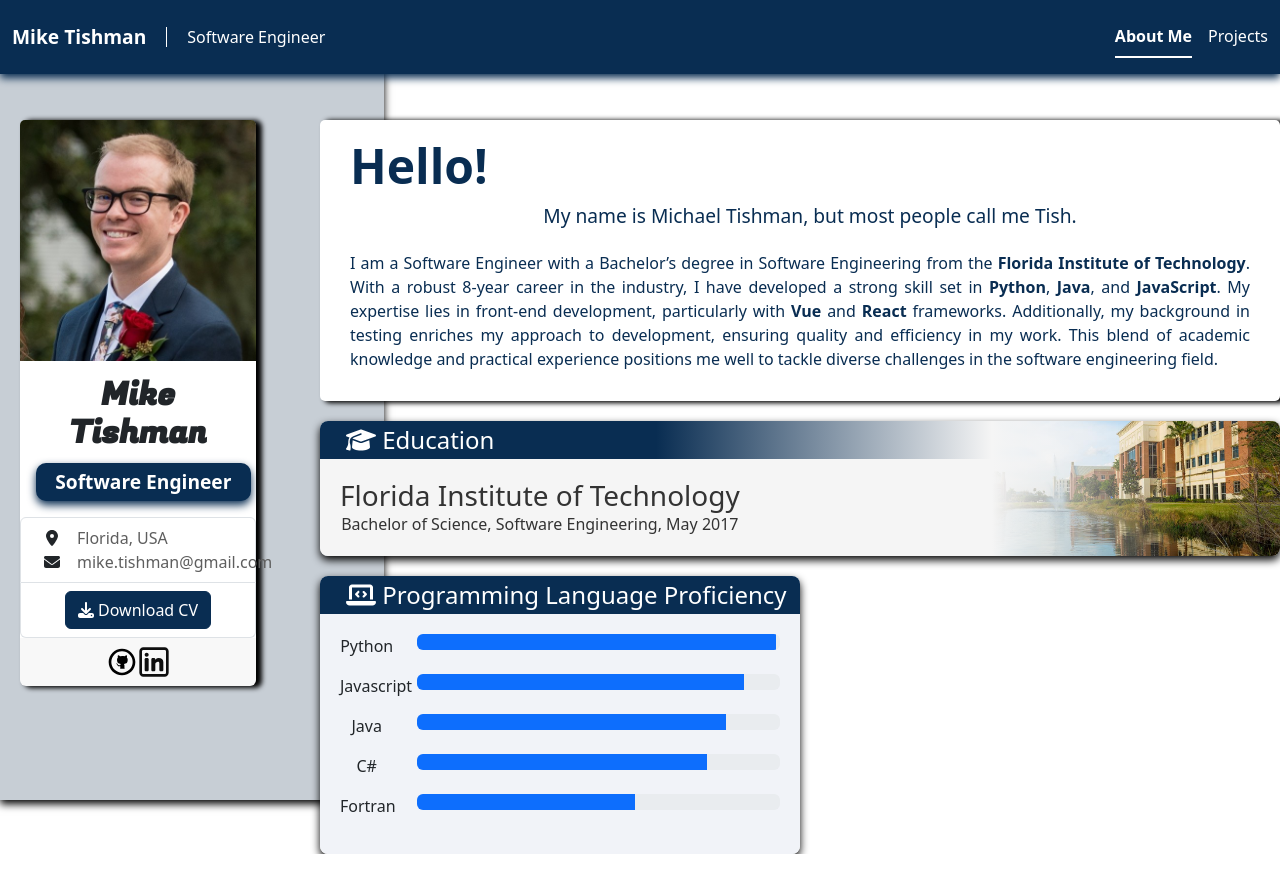
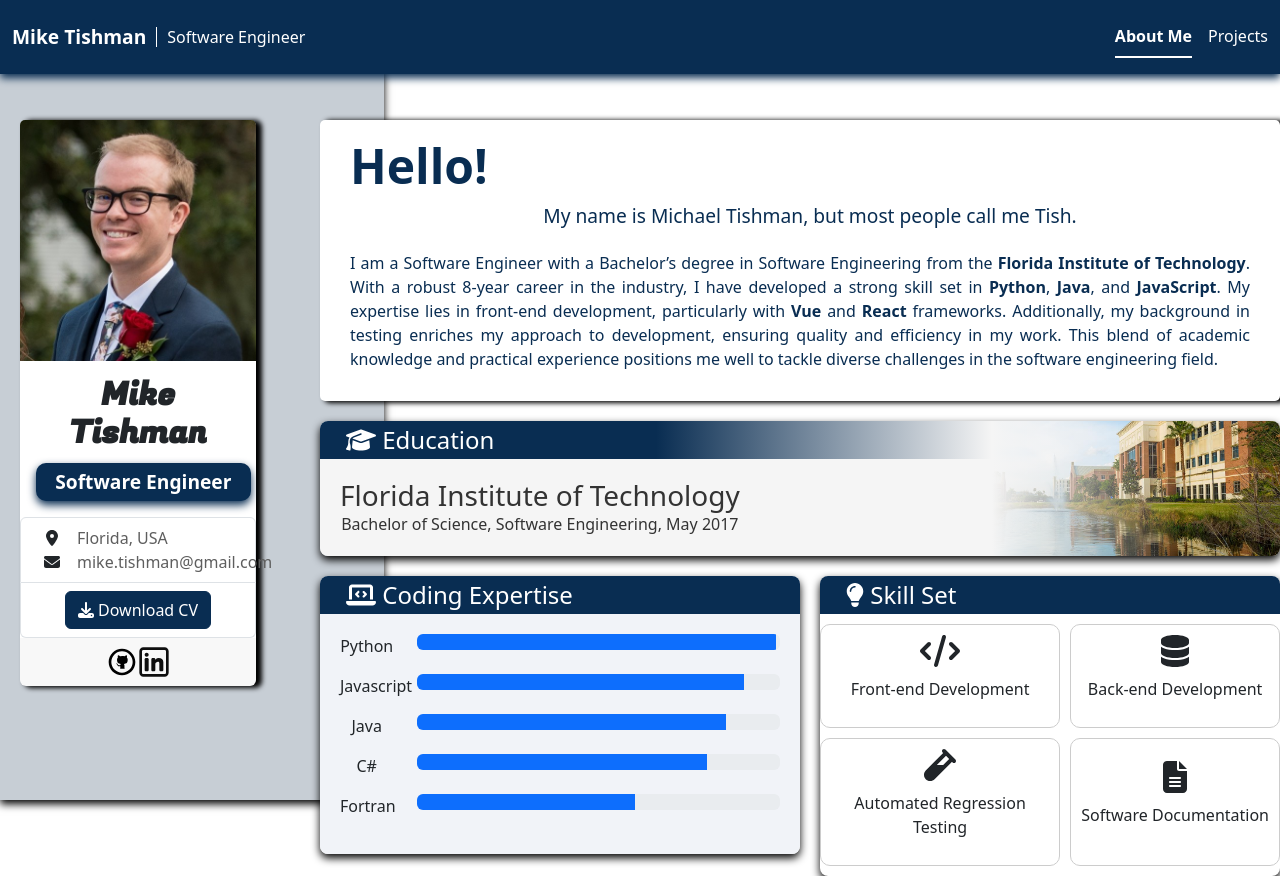
Before and after one commit to Tishinator/Tishinator.github.io, a React (Create React App) app in the folder user-page/: page / in a window 1280 px wide. Before the commit the page ends 854 px from the top, so only its background shows below. Built offline with nearby package versions, Linux system fonts and the light colour scheme.

Commit message:
Added skillset section

```diff
--- a/user-page/src/components/Skills.js
+++ b/user-page/src/components/ProgrammingLang.js
@@ -3,16 +3,14 @@ import skills from '../data/json/skills.json'
 import './css/Skills.css'
 import { FontAwesomeIcon} from '@fortawesome/react-fontawesome'
 import { faLaptopCode } from '@fortawesome/free-solid-svg-icons';
-import { ProgressBar, Container, Row, Col } from 'react-bootstrap';
+import { ProgressBar, Row, Col } from 'react-bootstrap';
 
-const Skills = () => {
+const ProgrammingLang = () => {
     const [programmingLanguages, setProgrammingLanguages] = useState([]);
-    const [databases, setDatabases] = useState([]);
 
     useEffect(() => {
       // Load data from the JSON file
       setProgrammingLanguages(skills.programmingLanguages);
-      setDatabases(skills.Databases);
     }, []);
 
     const renderProgressBars = (items) => {
@@ -30,7 +28,7 @@ const Skills = () => {
         <div className="skills-section">
             <div className="skills-card">
                 <div className="skills-header">
-                <FontAwesomeIcon icon={faLaptopCode} /> <span>Programming Language Proficiency </span>
+                <FontAwesomeIcon icon={faLaptopCode} /> <span>Coding Expertise </span>
                 </div>
                 <div className="skills-body">
                     <div style={{ display: 'flex', flexDirection: 'column', justifyContent: 'space-evenly', width: "100%"}}>
@@ -42,4 +40,4 @@ const Skills = () => {
     );
 };
 
-export default Skills;
+export default ProgrammingLang;
--- /dev/null
+++ b/user-page/src/components/SkillSet.js
@@ -0,0 +1,36 @@
+import React from 'react';
+import { FontAwesomeIcon } from '@fortawesome/react-fontawesome';
+import { faCode, faDatabase, faVial, faFileAlt, faLightbulb } from '@fortawesome/free-solid-svg-icons';
+import './css/SkillSet.css';
+
+const SkillSet = () => {
+    return (
+        <div className="skillset-section">
+            <div className="skillset-card">
+                <div className="skillset-header">
+                    <FontAwesomeIcon icon={faLightbulb} /> <span>Skill Set </span>
+                </div>
+                <div className="skillset-grid-container">
+                    <div className="skillset-grid-item">
+                        <FontAwesomeIcon icon={faCode} size="2x" />
+                        <p>Front-end Development</p>
+                    </div>
+                    <div className="skillset-grid-item">
+                        <FontAwesomeIcon icon={faDatabase} size="2x" />
+                        <p>Back-end Development</p>
+                    </div>
+                    <div className="skillset-grid-item">
+                        <FontAwesomeIcon icon={faVial} size="2x" />
+                        <p>Automated Regression Testing</p>
+                    </div>
+                    <div className="skillset-grid-item">
+                        <FontAwesomeIcon icon={faFileAlt} size="2x" />
+                        <p>Software Documentation</p>
+                    </div>
+                </div>
+            </div>
+        </div>
+    );
+};
+
+export default SkillSet;
--- a/user-page/src/components/css/Header.css
+++ b/user-page/src/components/css/Header.css
@@ -1,8 +1,10 @@
 /* Header.css */
 .header {
     position: fixed;
-    width: 100%;
+    width: 100%; /* Using percentage for full width */
+    height: min-content;
     z-index: 999;
+    top: 0; /* Ensuring the header stays at the top */
 }
 
 .bg-dark {
@@ -20,7 +22,6 @@
     height: 20px; /* Adjust the height as needed */
     width: 1px; /* Thin vertical line */
     background-color: #fff; /* White color for the separator */
-    margin: 0 10px; /* Margin to add space around the separator */
 }
 
 .name, .occupation {
@@ -28,19 +29,35 @@
     font-size: 1rem; /* Adjust font size as needed */
 }
 
-/* Adjustments for Nav items */
-.text-light {
-    color: #fff !important; /* Ensures text is light colored */
-}
-
-/* Additional styles for Nav */
 .nav-link {
     text-decoration: none; /* Removes underline from links */
     color: inherit; /* Inherits color from parent */
     padding: 0.5rem 1rem; /* Adjusts padding for better spacing */
 }
 
-.name{
+/* Responsive adjustments */
+@media (max-width: 768px) {
+    .name, .occupation {
+        font-size: 0.8rem; /* Smaller font size on smaller screens */
+    }
+
+    .nav-link {
+        padding: 0.5rem 0.5rem; /* Adjust padding for smaller screens */
+    }
+
+    .name-occupation-wrapper {
+        flex-direction: column; /* Stack items vertically on small screens */
+        align-items: start; /* Align items to the start */
+    }
+
+    .vert-separator {
+        height: 1px; /* Change to horizontal separator */
+        width: 50%; /* Width for horizontal separator */
+        margin: 5px 0; /* Adjusted margin for horizontal layout */
+    }
+}
+
+.name {
     font-weight: bold;
     font-size: 1.2rem;
 }
@@ -51,3 +68,8 @@
     padding: 5px 10px; /* Add some padding */
     border-radius: 5px; /* Rounded corners */
 }
+
+/* Adjustments for Nav items */
+.text-light {
+    color: #fff !important; /* Ensures text is light colored */
+}
--- /dev/null
+++ b/user-page/src/components/css/SkillSet.css
@@ -0,0 +1,54 @@
+.skillset-section {
+    margin-top: 20px;
+    width: 50%; /* Matching the width with .skills-section */
+    align-self: start; /* Aligning to the start as in .skills-section */
+}
+
+.skillset-card {
+    border-radius: 8px; /* Keeping border radius the same */
+    box-shadow: 0 4px 8px rgb(0, 0, 0); /* Same box shadow */
+    overflow: hidden; /* Keeping overflow hidden */
+    position: relative; /* Same positioning for consistency */
+    margin-left: 20px;
+}
+
+.skillset-header {
+    background-color: #092d52; /* Same background color */
+    color: white; /* Same text color */
+    padding: 1px 10px; /* Same padding */
+    text-align: left; /* Text aligned left */
+    text-indent: 1rem; /* Same text indent */
+    position: relative; /* Same relative position */
+    z-index: 1; /* Same z-index */
+    font-size: 1.5rem; /* Same font size */
+}
+
+.skillset-grid-container {
+    display: grid;
+    grid-template-columns: repeat(2, auto); /* Auto-sizing columns for smaller grid items */
+    gap: 10px; /* Reduced and uniform gap */
+    margin: 10px auto 10px;
+    justify-content: center; /* Centering the grid items in the container */
+}
+
+.skillset-grid-item {
+    display: flex;
+    flex-direction: column;
+    align-items: center;
+    justify-content: center;
+    padding: 10px; /* Reduced padding for smaller grid items */
+    border: 1px solid #ccc;
+    border-radius: 10px;
+    transition: transform 0.3s ease, box-shadow 0.3s ease;
+}
+
+.skillset-grid-item:hover {
+    transform: scale(1.05); /* Slightly scale up on hover */
+    box-shadow: 0 4px 8px rgba(0, 0, 0, 0.2); /* Shadow effect on hover */
+}
+
+.skillset-grid-item p {
+    margin-top: 10px; /* Space between icon and text */
+    text-align: center; /* Center align text */
+    font-size: 1rem; /* Font size for the text */
+}
--- a/user-page/src/pages/Home.js
+++ b/user-page/src/pages/Home.js
@@ -3,8 +3,9 @@ import './css/Home.css'
 import UserCard from '../components/UserCard';
 import AboutMe from '../components/AboutMe';
 import Education from '../components/Education';
-import Skills from '../components/Skills';
+import ProgrammingLang from '../components/ProgrammingLang';
 // import WorkExperience from '../components/WorkExperience';
+import SkillSet from '../components/SkillSet';
 
 // hooks
 import useDocumentTitle from '../hooks/useDocumentTitle'
@@ -21,8 +22,11 @@ function Home() {
           <div className='rightPanel'>
             <AboutMe />
             <Education />
-            <Skills />
-            {/* <WorkExperience /> */}
+            <div className="skillDiv">
+              <ProgrammingLang />
+              <SkillSet />
+            </div>
+
           </div>
       </div>
 
--- a/user-page/src/pages/css/Home.css
+++ b/user-page/src/pages/css/Home.css
@@ -34,6 +34,12 @@
     position: relative;
 }
 
+.skillDiv {
+    display: flex;
+    flex-direction: row;
+    align-items: stretch;
+}
+
 @media (max-width: 600px) {
     .leftPanel, .rightPanel {
         flex-basis: 100%;
```
